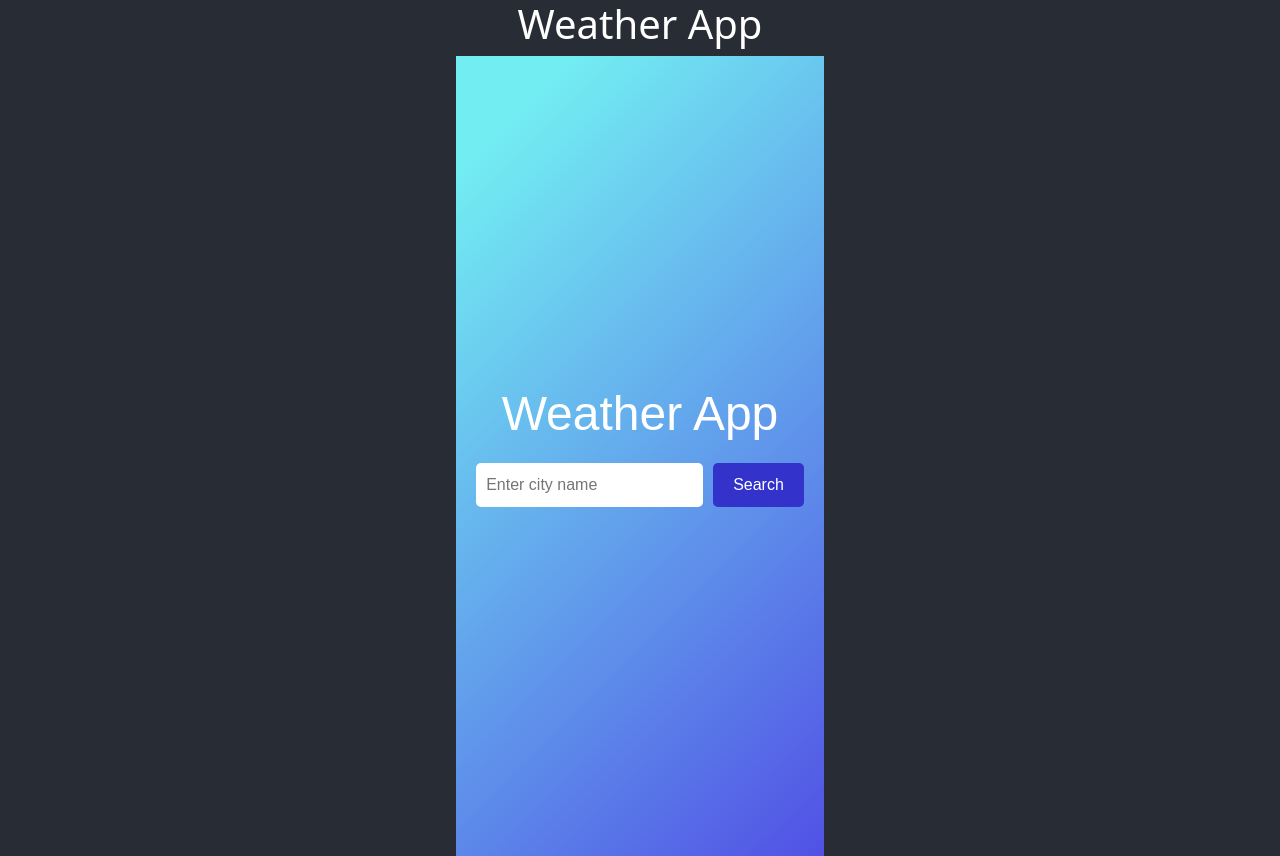
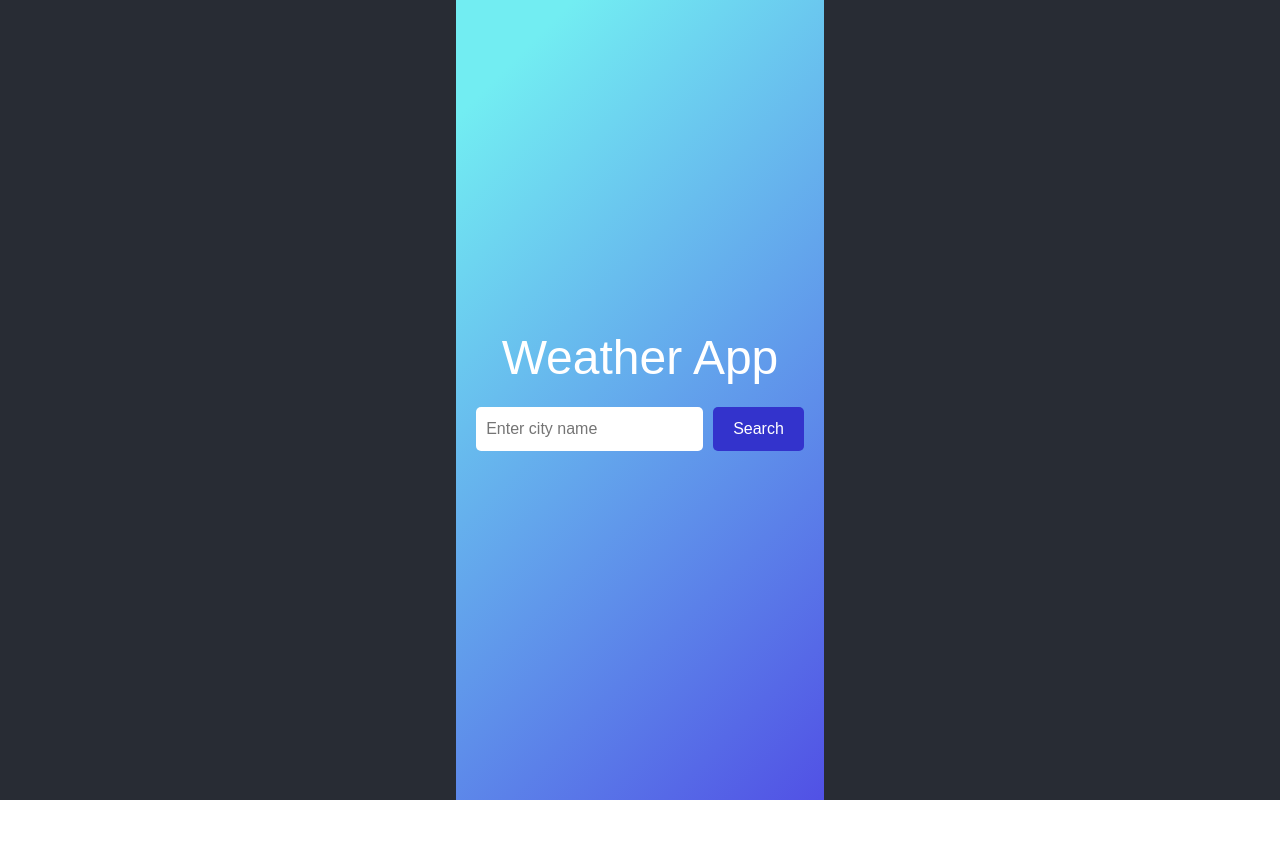
Before and after one commit to JustinDeanS/WeatherApp, a React (Create React App) app: page / in a window 1280 px wide. After the commit the page ends 800 px from the top, so only its background shows below. Built offline with nearby package versions, Linux system fonts and the light colour scheme.

Commit message:
Fixed double weather app title

```diff
--- a/package.json
+++ b/package.json
@@ -14,6 +14,7 @@
     "react": "^18.3.1",
     "react-dom": "^18.3.1",
     "react-icons": "^5.2.1",
+    "react-lottie": "^1.2.4",
     "react-scripts": "5.0.1",
     "styled-components": "^6.1.11",
     "web-vitals": "^2.1.4"
--- a/src/App.js
+++ b/src/App.js
@@ -6,7 +6,6 @@ import './App.css';
 const App = () => {
   return (
     <div className="App">
-      <h1>Weather App</h1>
       <Weather />
     </div>
   );
```
Also changed, not shown: src/components/Weather.js (line endings or trailing spaces), 1 other file (tests, documents, lock files or other folders).
